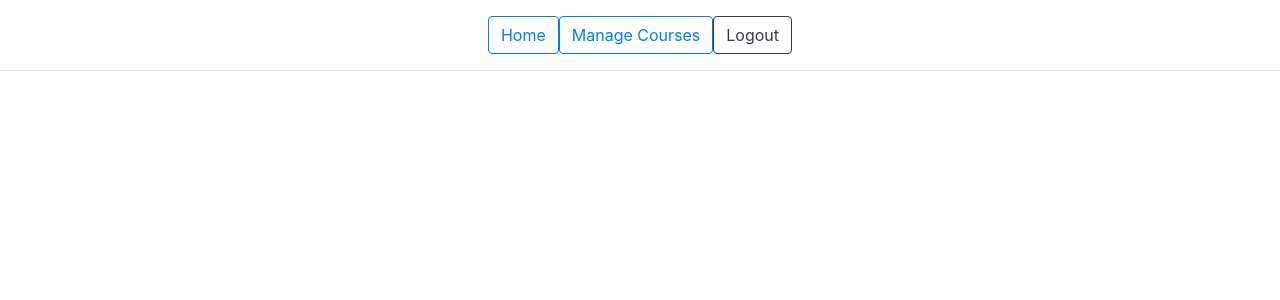
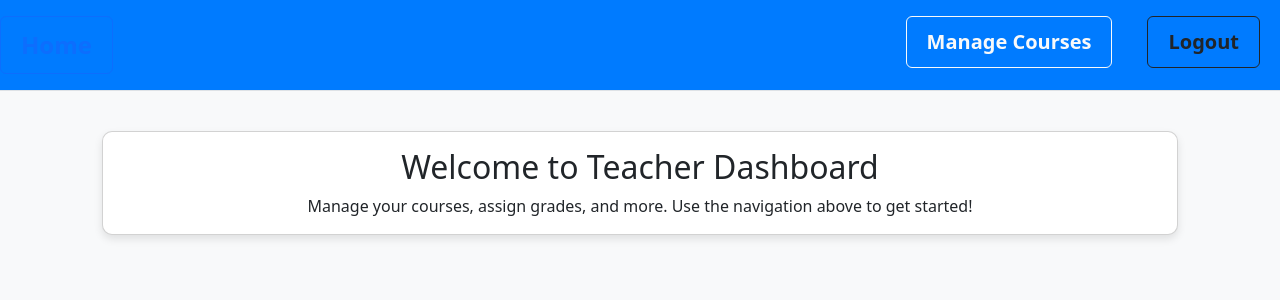
Before and after one commit to Herman-GIT-1/origin, a Flask app: page /teacher_page in a window 1280 px wide. Shown: the top 300 px of the page. Run offline with Flask 3, Linux system fonts and the light colour scheme; a user stored in the database is signed in.

Commit message:
Update teacher_page.html

```diff
--- a/templates/teacher_page.html
+++ b/templates/teacher_page.html
@@ -2,18 +2,81 @@
 <html lang="en">
 <head>
     <meta charset="UTF-8">
+    <meta name="viewport" content="width=device-width, initial-scale=1.0">
     <title>Teacher Dashboard</title>
-    <link rel="stylesheet" href="https://cdn.jsdelivr.net/npm/bootstrap@4.3.1/dist/css/bootstrap.min.css">
+    <link href="https://cdn.jsdelivr.net/npm/bootstrap@5.3.0/dist/css/bootstrap.min.css" rel="stylesheet">
+    <style>
+        body {
+            background-color: #f8f9fa;
+        }
+        .header-btn {
+            font-size: 1.25rem;
+            font-weight: bold;
+            padding: 10px 20px;
+            margin-right: 20px;
+        }
+        .navbar-custom {
+            background-color: #007bff;
+        }
+        .navbar-custom .nav-link {
+            color: white;
+        }
+        .navbar-custom .nav-link:hover {
+            color: #dcdcdc;
+        }
+        .nav-item {
+            margin-left: 15px;
+        }
+        .container {
+            max-width: 1100px;
+            margin-top: 40px;
+        }
+        .card {
+            box-shadow: 0 4px 8px rgba(0, 0, 0, 0.1);
+            border-radius: 10px;
+        }
+        .btn-custom {
+            background-color: #007bff;
+            color: white;
+        }
+        .btn-custom:hover {
+            background-color: #0056b3;
+        }
+    </style>
 </head>
 <body>
-<header class="d-flex flex-wrap justify-content-center py-3 mb-4 border-bottom">
-    <a href="/" class="d-flex align-items-center mb-3 mb-md-0 me-md-auto btn btn-outline-primary">
+
+<!-- Header -->
+<header class="d-flex flex-wrap justify-content-center py-3 mb-4 border-bottom navbar-custom">
+    <a href="/" class="d-flex align-items-center mb-3 mb-md-0 me-md-auto btn btn-outline-primary header-btn">
         <span class="fs-4">Home</span>
     </a>
     <ul class="nav nav-pills">
-        <li class="nav-item"><a href="{{ url_for('teacher_courses') }}" class="btn btn-outline-primary">Manage Courses</a></li>
-        <li class="nav-item"><a href="{{ url_for('logout') }}" class="btn btn-outline-dark">Logout</a></li>
+        <li class="nav-item">
+            <a href="{{ url_for('teacher_courses') }}" class="btn btn-outline-light header-btn">Manage Courses</a>
+        </li>
+        <li class="nav-item">
+            <a href="{{ url_for('logout') }}" class="btn btn-outline-dark header-btn">Logout</a>
+        </li>
     </ul>
 </header>
+
+<!-- Main Content -->
+<div class="container">
+    <div class="row">
+        <div class="col-md-12">
+            <div class="card">
+                <div class="card-body">
+                    <h2 class="card-title text-center">Welcome to Teacher Dashboard</h2>
+                    <p class="card-text text-center">Manage your courses, assign grades, and more. Use the navigation above to get started!</p>
+                </div>
+            </div>
+        </div>
+    </div>
+</div>
+
+<!-- Optional Bootstrap JS -->
+<script src="https://cdn.jsdelivr.net/npm/bootstrap@5.3.0/dist/js/bootstrap.bundle.min.js"></script>
+
 </body>
 </html>
```
